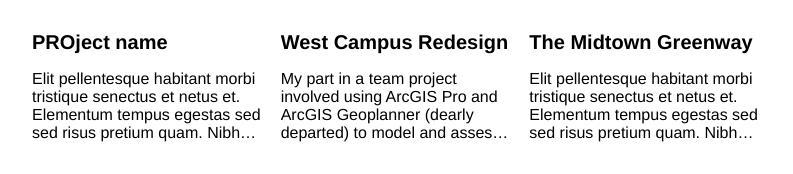
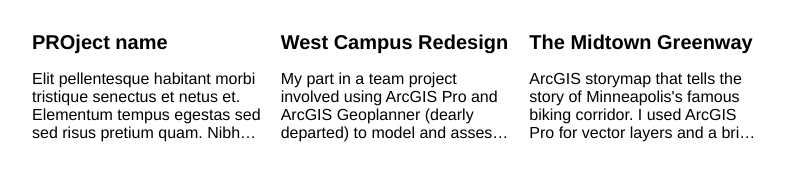
Before and after one commit to ethanbarsness/GIS_Portfolio, a plain HTML site: page index.html in a window 1280 px wide. Shown: the part 1231-1405 px from the top of the page, without its empty margins (243-1036 px from the left). Drawn offline with Linux system fonts and the light colour scheme.

Commit message:
Update index.html

```diff
--- a/index.html
+++ b/index.html
@@ -145,7 +145,7 @@
             <img src="./assets/images/greenway.png" class="project-image">
             <div class="project-card-text-container">
               <div class="subheader-text project-title">The Midtown Greenway</div>
-              <div class="body-text project-card-text">Elit pellentesque habitant morbi tristique senectus et netus et. Elementum tempus egestas sed sed risus pretium quam. Nibh ipsum consequat nisl vel pretium</div>
+              <div class="body-text project-card-text">ArcGIS storymap that tells the story of Minneapolis's famous biking corridor. I used ArcGIS Pro for vector layers and a brief land cover buffer analysis.</div>
             </div>
             <a class="button" href="https://storymaps.arcgis.com/stories/dbe0659595f143bcb0c024edefe2b8a2">
               <span class="button-text">Read More</span>
```
